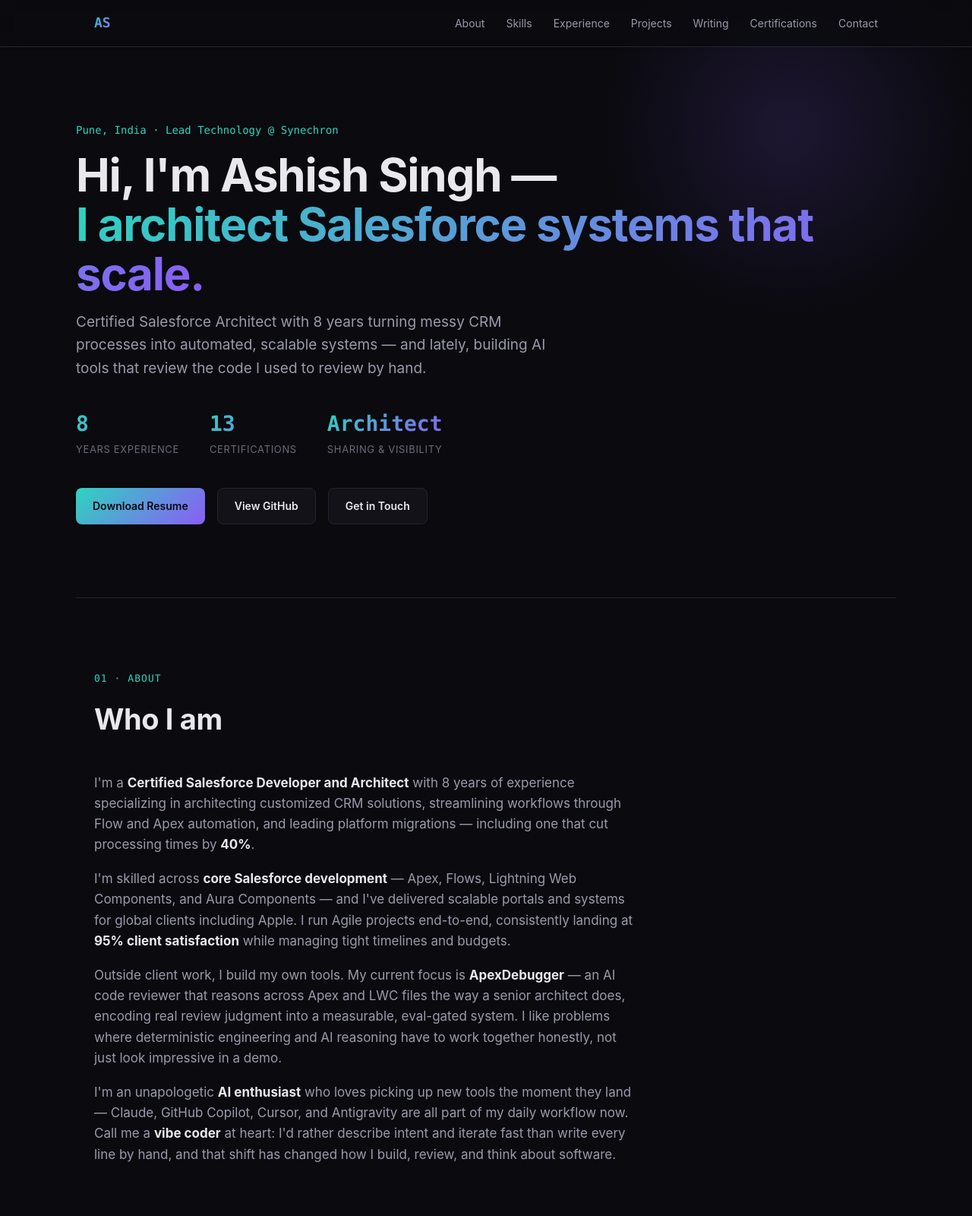
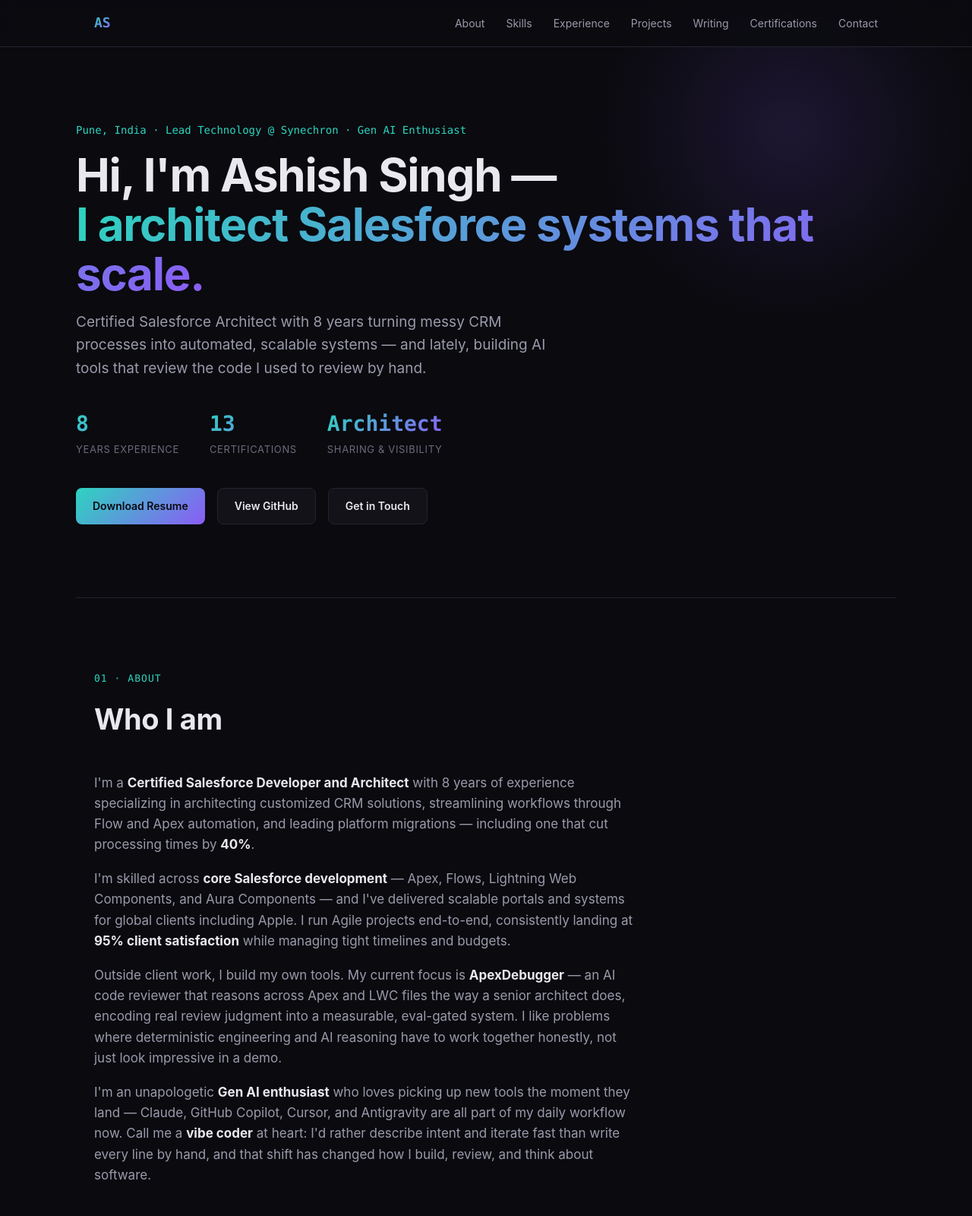
Before and after one commit to Ashish001Singh/my_site, a plain HTML site: page index.html in a window 1280 px wide. Shown: the top 1600 px of the page at 76% size. Drawn offline with Linux system fonts and the light colour scheme.

Commit message:
Add Gen AI Enthusiast to hero kicker and About, matching LinkedIn headline

```diff
--- a/index.html
+++ b/index.html
@@ -60,7 +60,7 @@
 
   <!-- ===== Hero ===== -->
   <header class="hero container">
-    <p class="hero-kicker">Pune, India · Lead Technology @ Synechron</p>
+    <p class="hero-kicker">Pune, India · Lead Technology @ Synechron · Gen AI Enthusiast</p>
     <h1>Hi, I'm Ashish Singh —<br /><span class="grad">I architect Salesforce systems that scale.</span></h1>
     <p class="hero-sub">
       Certified Salesforce Architect with 8 years turning messy CRM processes into
@@ -107,7 +107,7 @@
           demo.
         </p>
         <p>
-          I'm an unapologetic <strong>AI enthusiast</strong> who loves picking up new
+          I'm an unapologetic <strong>Gen AI enthusiast</strong> who loves picking up new
           tools the moment they land — Claude, GitHub Copilot, Cursor, and Antigravity
           are all part of my daily workflow now. Call me a <strong>vibe coder</strong> at
           heart: I'd rather describe intent and iterate fast than write every line by
```
